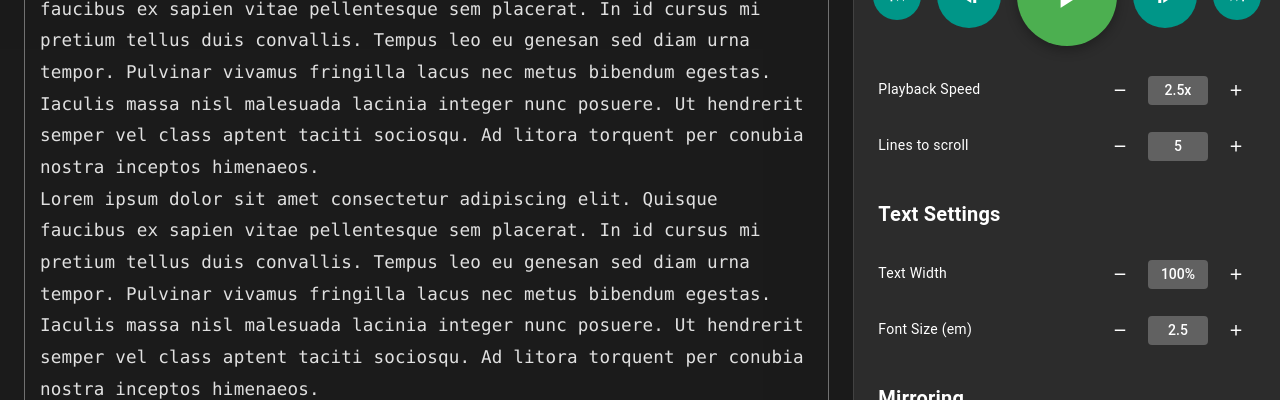
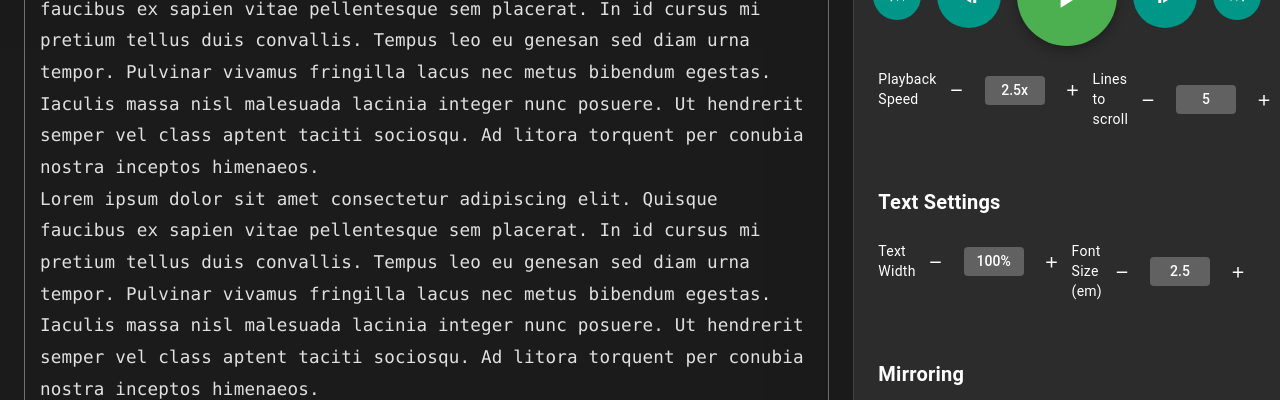
Before and after one commit to mirceanton/teleprompter, a Vue app in the folder frontend/: page /controller in a window 1280 px wide. Shown: the part 206-606 px from the top of the page. Built offline with nearby package versions, Linux system fonts and the light colour scheme; no server answers.

Commit message:
Optimize sidebar layout with side-by-side controls for better space utilization
Co-authored-by: mircea-pavel-anton <28601784+mircea-pavel-anton@users.noreply.github.com>

```diff
--- a/frontend/src/views/Controller.vue
+++ b/frontend/src/views/Controller.vue
@@ -145,8 +145,10 @@
                   </v-btn>
                 </div>
 
-                <!-- Speed Control -->
-                <div class="control-group mb-4">
+                <!-- Speed Controls Row -->
+                <div class="d-flex gap-3 mb-4">
+                  <!-- Playback Speed -->
+                  <div class="control-group flex-grow-1">
                     <div class="d-flex align-center justify-space-between mb-2">
                       <span class="text-body-2">Playback Speed</span>
                       <div class="d-flex align-center">
@@ -170,7 +172,7 @@
                   </div>
 
                   <!-- Lines to Scroll -->
-                <div class="control-group mb-4">
+                  <div class="control-group flex-grow-1">
                     <div class="d-flex align-center justify-space-between mb-2">
                       <span class="text-body-2">Lines to scroll</span>
                       <div class="d-flex align-center">
@@ -193,13 +195,16 @@
                     </div>
                   </div>
                 </div>
+              </div>
 
               <!-- Text Settings Section -->
               <div class="control-section mb-8">
                 <h3 class="text-h6 font-weight-bold mb-6">Text Settings</h3>
 
+                <!-- Text Formatting Row -->
+                <div class="d-flex gap-3 mb-4">
                   <!-- Text Width -->
-                <div class="control-group mb-4">
+                  <div class="control-group flex-grow-1">
                     <div class="d-flex align-center justify-space-between mb-2">
                       <span class="text-body-2">Text Width</span>
                       <div class="d-flex align-center">
@@ -223,7 +228,7 @@
                   </div>
 
                   <!-- Font Size -->
-                <div class="control-group mb-4">
+                  <div class="control-group flex-grow-1">
                     <div class="d-flex align-center justify-space-between mb-2">
                       <span class="text-body-2">Font Size (em)</span>
                       <div class="d-flex align-center">
@@ -242,6 +247,7 @@
                           variant="text"
                           @click="adjustFontSize(0.1)"
                         />
+                      </div>
                     </div>
                   </div>
                 </div>
```
Lines whose indentation alone changed are shown as unchanged.
